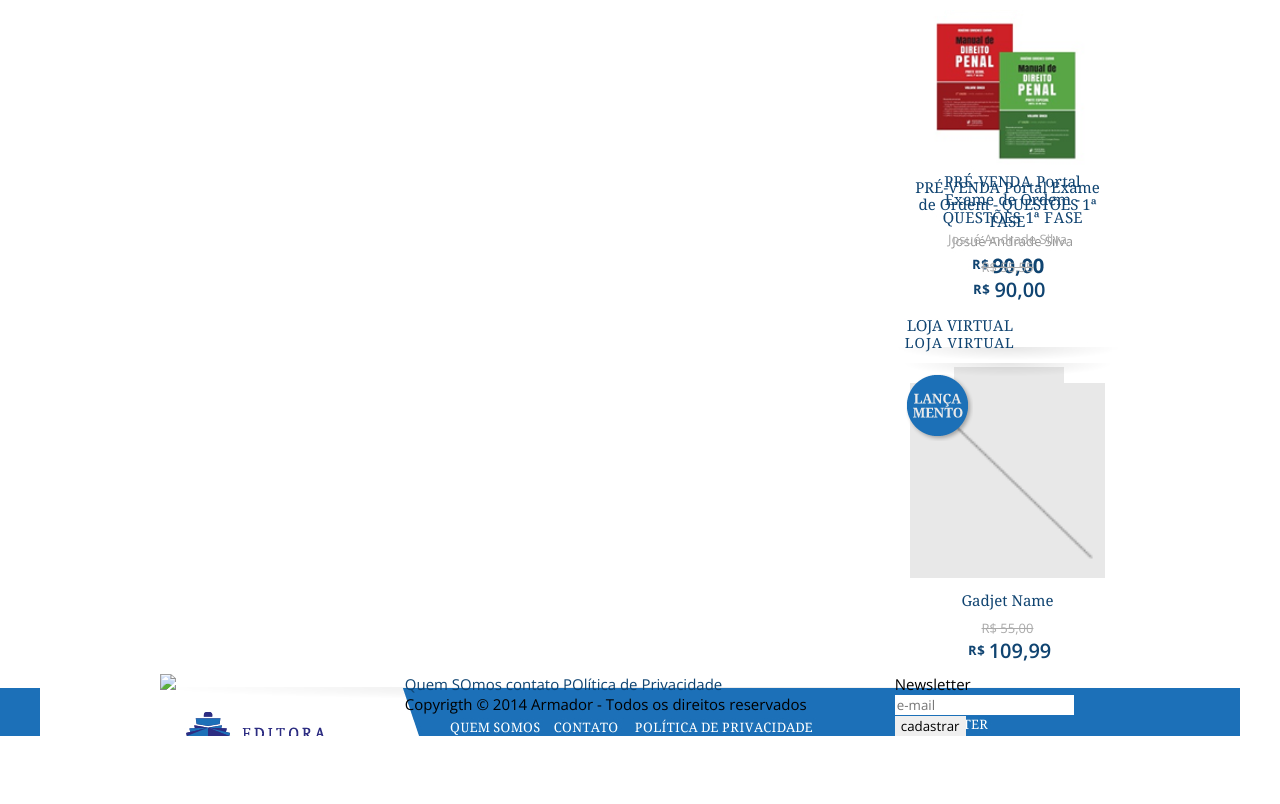
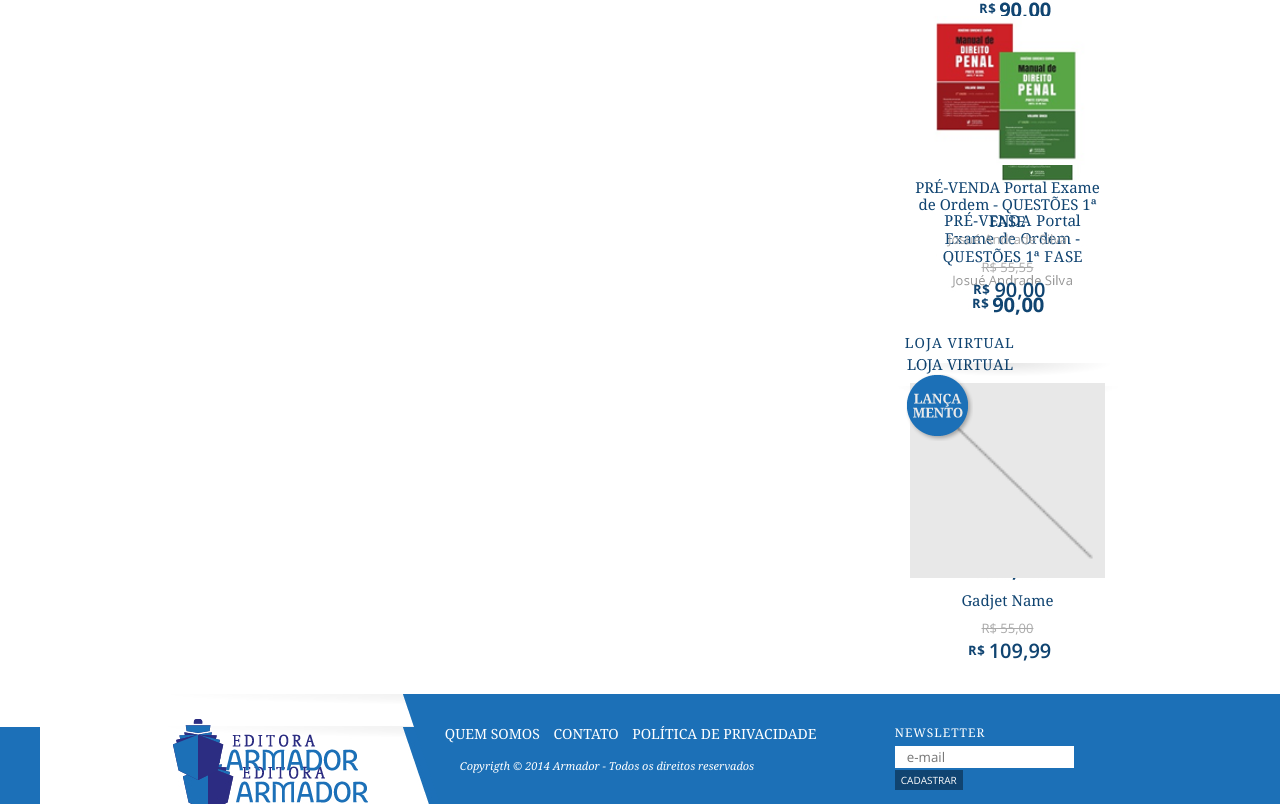
Before and after one commit to leticiamatos/armador_site, a plain HTML site: page 02interna.html in a window 1280 px wide. Shown: the part 1283-2087 px from the top of the page. Before the commit the page ends 2019 px from the top, so only its background shows below. Drawn offline with nearby package versions, Linux system fonts and the light colour scheme.

Commit message:
template inttera:footer

```diff
--- a/02interna.html
+++ b/02interna.html
@@ -169,7 +169,7 @@
 
 					</aside>
 					<!-- END Sidebar -->
-
+					<span class="clear"></span>
 				</div>
 			</section>
 
@@ -178,7 +178,7 @@
 		<section class="footer block_wpr">
 			<footer class="block_cntt">
 				<div class=" logo_wpr col1-4">
-					<a class="logo" href="#"><img src="img/logo-qg_footer.png" /></a>
+					<a class="logo" href="#"><img src="img/logo-armardo-footer.png" /></a>
 				</div>
 				<div class="footer-naveg col2-4">
 					<nav class="menu">
@@ -193,6 +193,7 @@
 					<input type="text" class="txt" placeholder="e-mail" />
 					<input type="button" class="btn" value="cadastrar" />
 				</div>
+				<span class="clear"></span>
 			</footer>
 		</section>
 
--- a/style/screen.less
+++ b/style/screen.less
@@ -265,6 +265,17 @@ a:hover{
   font-size: 13px;
   .content-text{
     padding-top: 10px;
+    .page_subtitle{
+      color: #999;
+      a{color: #999;}
+    }
+  }
+  .page_title{
+    color: @cC;
+    font-family: @fontTitle;
+    font-size: 21px;
+    padding-top: 10px;
+    padding-bottom: 10px;
   }
 }
 
@@ -431,6 +442,61 @@ aside{
   opacity: 0.5;
 }
 
+/* footer */
+.footer{
+  background: url(../img/footer_bg.png) top center no-repeat;
+  height: 110px;
+  margin-top: 20px;
+
+  .logo{
+    display: block;
+    margin-top: 20px;
+    margin-left: 10px;
+    img{
+      display: block;
+    }
+  }
+  .menu{
+    padding: 25px 0 0 35px;
+    font-family: @fontTitle;
+    text-transform: uppercase;
+    font-size: 14px;
+    a{
+      color: #fff;
+      display: inline-block;
+      padding: 5px;
+    }
+  }
+  .copy{
+    padding: 10px 0 0 55px;
+    font-family: @fontTitle;
+    color: #fff;
+    font-size: 11px;
+    font-style: italic;
+  }
+  .newsletter_wpr{
+    h3{
+      padding-top: 30px;
+      padding-bottom: 5px;
+      color: #fff;
+      font-size: 12px;
+      text-transform: uppercase;
+      .fontTitle;
+    }
+    .txt{
+      height: 20px;
+      text-indent: 10px;
+    }
+    .btn{
+      height: 20px;
+      text-transform: uppercase;
+      font-size: 10px;
+      color: #fff;
+      background: @cC;
+    }
+  }
+}
+
 /* Responsible Collumns */
 .col1-2,
 .col2-2,
@@ -481,6 +547,6 @@ aside{
 /* Content */
 body{
   font-size: 15px;
-  background:url(../img/z_lixo/02interna.jpg) center -39px;
+  background:url(../img/z_lixo/02interna.jpg) center top;
   .fontRegular;
 }
```
Also changed, not shown: img/footer_bg.png (added), img/logo-armardo-footer.png (added), style/screen.css.
